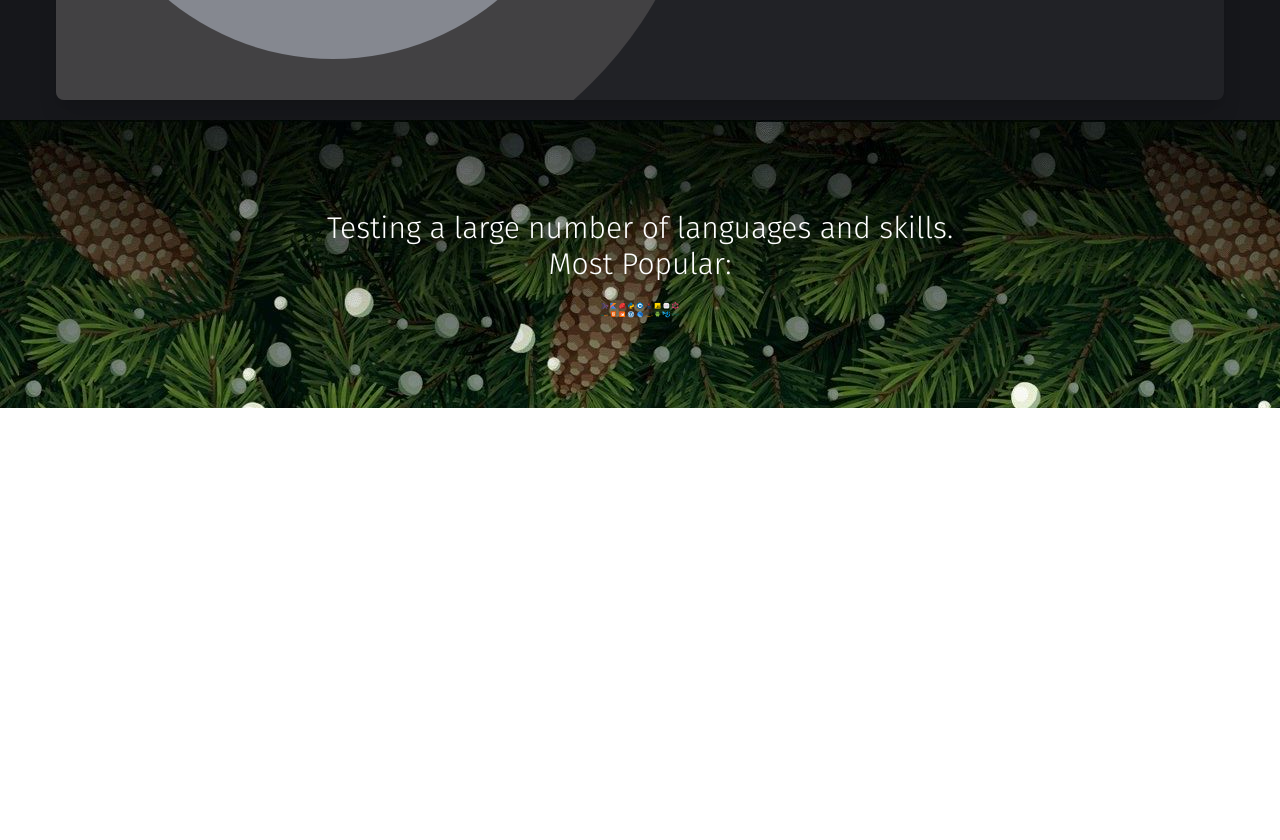
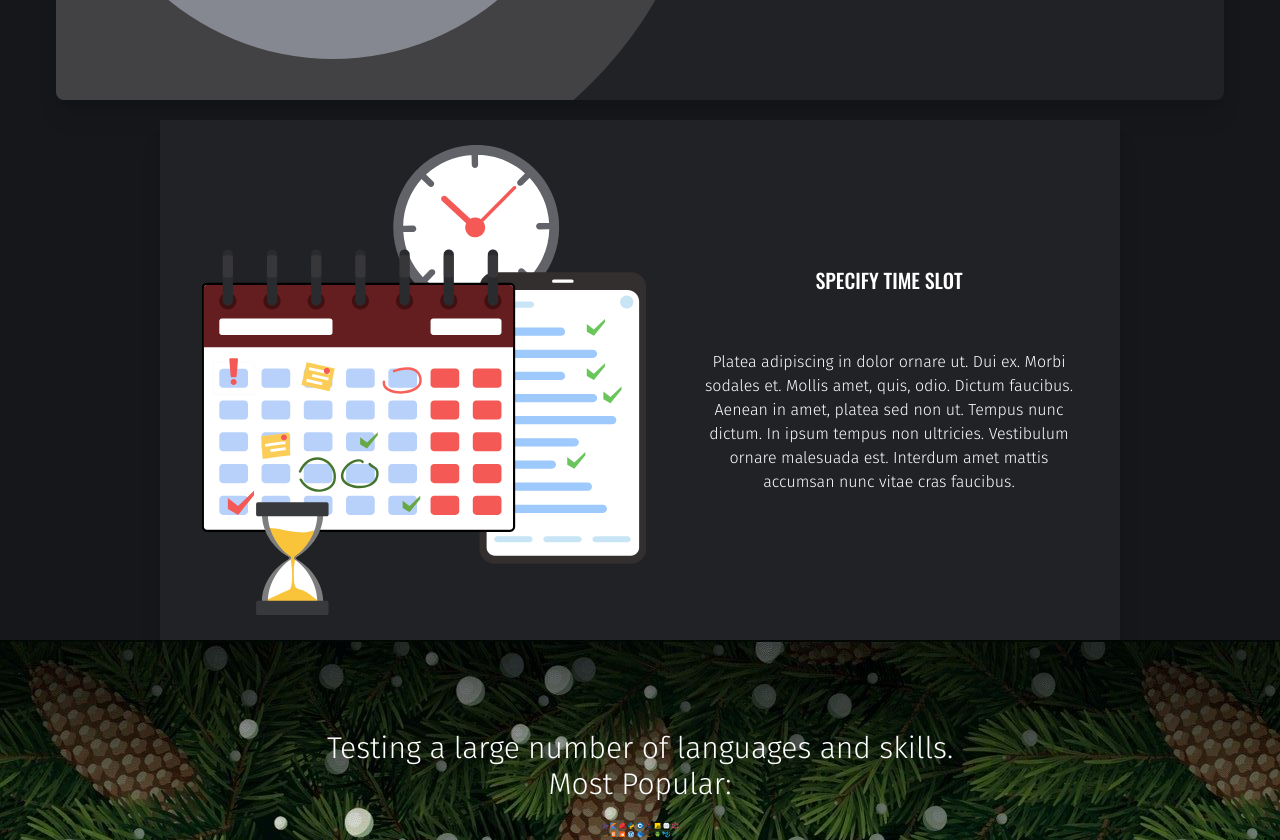
Before and after one commit to vorobeybird/Sobesity-UI, a React (Create React App) app: page / in a window 1280 px wide. Shown: the part 760-1600 px from the top of the page. Before the commit the page ends 1168 px from the top, so only its background shows below. Built offline with nearby package versions, Linux system fonts and the light colour scheme; no server answers.

Commit message:
SOB-50 feat: landing create timeslot component

```diff
--- a/src/App.tsx
+++ b/src/App.tsx
@@ -1,4 +1,5 @@
 import { CreateAccount } from 'components/ui/info-components/create-account';
+import TimeSlot from 'components/ui/info-components/time-slot';
 import { Footer } from 'layouts/footer/Footer';
 import { useAppDispatch } from 'hooks';
 import { getAllCategories } from 'store/question.store';
@@ -17,6 +18,7 @@ function App() {
         <div className="w-full py-5">
           <CreateAccount />
         </div>
+        <TimeSlot />
       </div>
       <Footer />
     </div>
--- /dev/null
+++ b/src/components/ui/info-components/time-slot/index.ts
@@ -0,0 +1,3 @@
+import { TimeSlot } from './time-slot';
+
+export default TimeSlot;
--- /dev/null
+++ b/src/components/ui/info-components/time-slot/time-slot.tsx
@@ -0,0 +1,56 @@
+import classNames from 'classnames';
+import businessThingsImage from '../../../../assets/images/businessThings.svg';
+
+export function TimeSlot() {
+  return (
+    <div
+      className={classNames(
+        'bg-black-light flex justify-between shadow-xl',
+        'sm:w-[370px] sm:h-[224px] sm:rounded-2xl',
+        'md:w-[692px] md:h-[380px] md:rounded-[2rem]',
+        'lg:w-[960px] lg:h-[520px] lg:rounded-none',
+      )}
+    >
+      <div className="flex items-center lg:ml-6">
+        <img
+          src={businessThingsImage}
+          alt="Business things"
+          className={classNames(
+            'flex  justify-center',
+            'sm:ml-3.5 sm:w-[191px] sm:h-[202px]',
+            'md:ml-7 md:w-[310px] md:h-[372px]',
+            'lg:ml-0 lg:w-[480px] lg:h-[470px]',
+          )}
+        />
+      </div>
+      <div
+        className={classNames(
+          'flex items-end',
+          'lg:flex-col lg:justify-center lg:items-center lg:mr-9',
+        )}
+      >
+        <div
+          className={classNames(
+            'font-oswald text-white flex align-bottom justify-end',
+            'sm:mr-3.5 sm:mb-8 sm:font-medium sm:text-xl',
+            'md:mr-7 md:mb-16 md:font-medium md:text-4xl',
+            'lg:mr-0 lg:mb-14 lg:font-medium lg:text-xl lg:uppercase',
+          )}
+        >
+          Specify time slot
+        </div>
+        <div
+          className={classNames(
+            'hidden',
+            'lg:flex lg:text-center lg:w-[390px] font-firaSans text-white lg:font-light',
+          )}
+        >
+          Platea adipiscing in dolor ornare ut. Dui ex. Morbi sodales et. Mollis
+          amet, quis, odio. Dictum faucibus. Aenean in amet, platea sed non ut.
+          Tempus nunc dictum. In ipsum tempus non ultricies. Vestibulum ornare
+          malesuada est. Interdum amet mattis accumsan nunc vitae cras faucibus.
+        </div>
+      </div>
+    </div>
+  );
+}
```
Also changed, not shown: src/assets/images/businessThings.svg (added).
